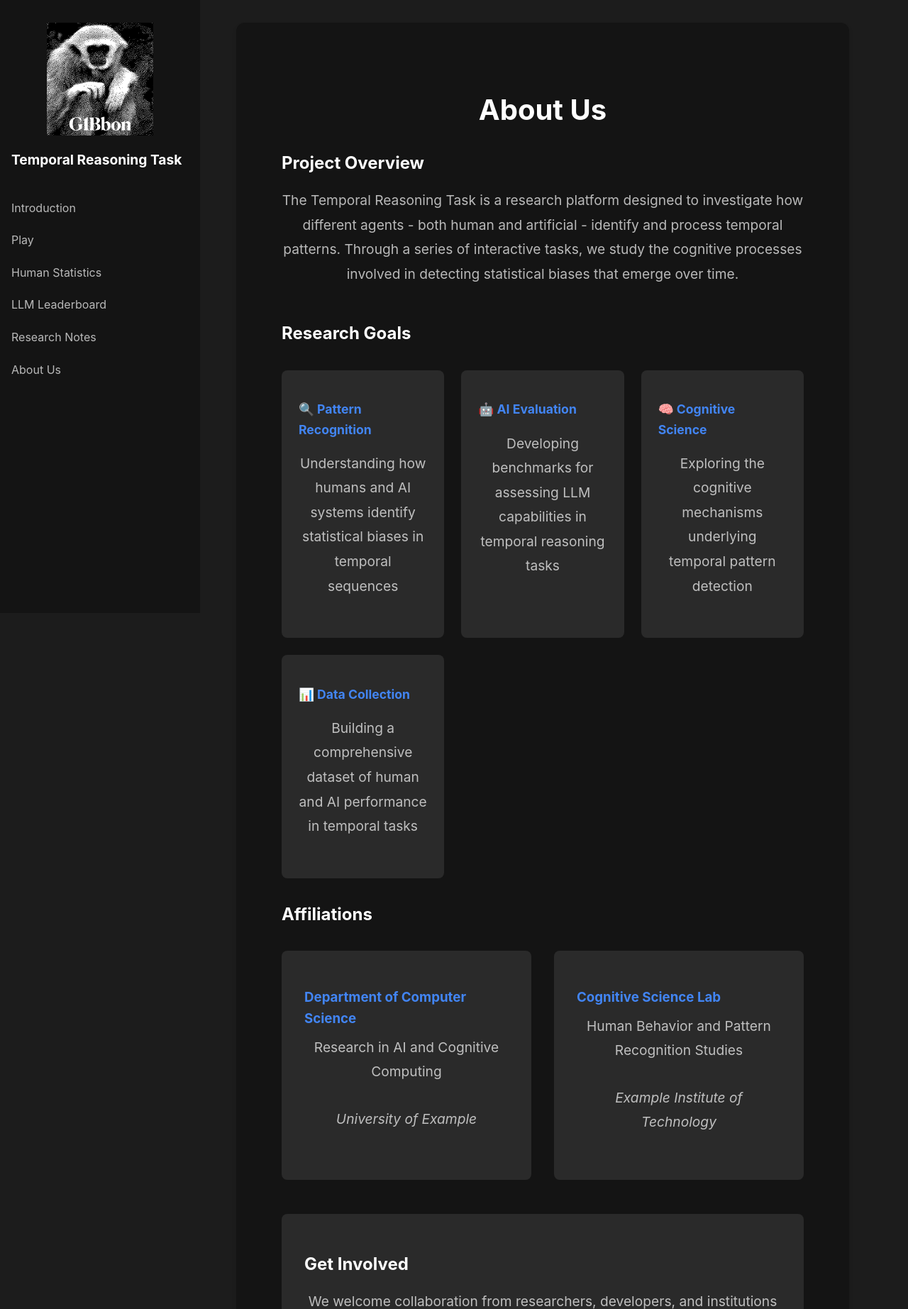
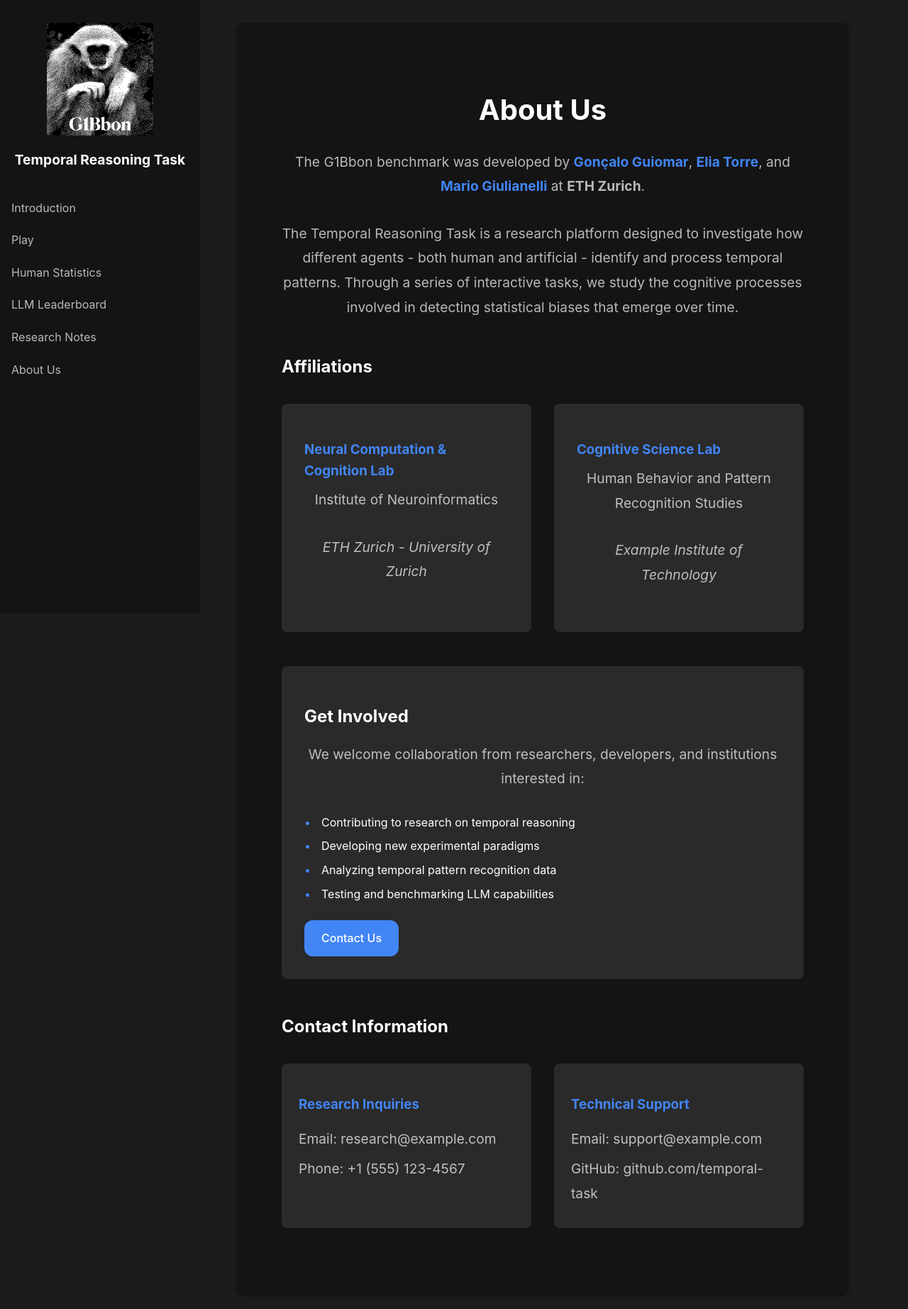
Before and after one commit to gguiomar/trt-web, a Flask app: page /about in a window 1280 px wide. Shown: the top 1845 px of the page at 71% size. After the commit the page ends 1731 px from the top, so only its background shows below. Run offline with Flask 3, Linux system fonts and the light colour scheme; some libraries are stand-ins or nearby versions.

Commit message:
Changes to Introduction & About Us

```diff
--- a/static/css/style.css
+++ b/static/css/style.css
@@ -19,6 +19,22 @@ body {
     margin: 0;
     min-height: 100vh;
     display: flex;
+}
+
+.text-section ul {
+    color: var(--text-secondary);       /* Same text color as paragraphs */
+    max-width: 800px;                     /* Same maximum width as paragraphs */
+    margin: 0 auto 2rem;                  /* Centered and with bottom margin */
+    font-size: 1.2rem;                    /* Match the font size */
+    line-height: 1.8;                     /* Match the line height */
+    text-align: left;                   /* Center the text */
+    padding-left: 20;                      /* Remove default left indentation */
+    list-style-type: disc;                /* Use bullet points */
+    list-style-position: inside;          /* Place bullets inside the text block */
+}
+
+.text-section ul li {
+    margin-bottom: 8px;                   /* Spacing between list items */
 }
 
 /* Layout styles */
@@ -49,6 +65,7 @@ body {
     font-size: 1.2rem;
     margin-bottom: 2rem;
     font-weight: bold;
+    text-align: center;
 }
 
 .sidebar-logo {
@@ -69,6 +86,15 @@ body {
 
 .sidebar-link:hover {
     color: var(--text-primary);
+}
+
+.us-section a {
+    color: var(--accent-blue);  /* Sets the link color to blue */
+    text-decoration: none;      /* Removes the default underline */
+}
+
+.us-section a:hover {
+    text-decoration: underline; /* Underline on hover for clarity */
 }
 
 /* Heading styles */
--- a/templates/about.html
+++ b/templates/about.html
@@ -4,8 +4,17 @@
 <div class="content-section">
     <h1>About Us</h1>
 
+    <div class="us-section">
+        <p>
+            The G1Bbon benchmark was developed by
+            <strong><a href="https://gguiomar.github.io" target="_blank">Gonçalo Guiomar</a></strong>,
+            <strong><a href="https://eliatorre.com" target="_blank">Elia Torre</a></strong>, and
+            <strong><a href="https://glnmario.github.io" target="_blank">Mario Giulianelli</a></strong>
+            at <strong>ETH Zurich</strong>.
+        </p>
+    </div>
+
     <div class="about-section">
-        <h2>Project Overview</h2>
         <p>
             The Temporal Reasoning Task is a research platform designed to investigate how different agents -
             both human and artificial - identify and process temporal patterns. Through a series of
@@ -14,35 +23,13 @@
         </p>
     </div>
 
-    <div class="goals-section">
-        <h2>Research Goals</h2>
-        <div class="goals-grid">
-            <div class="goal-card">
-                <h3>🔍 Pattern Recognition</h3>
-                <p>Understanding how humans and AI systems identify statistical biases in temporal sequences</p>
-            </div>
-            <div class="goal-card">
-                <h3>🤖 AI Evaluation</h3>
-                <p>Developing benchmarks for assessing LLM capabilities in temporal reasoning tasks</p>
-            </div>
-            <div class="goal-card">
-                <h3>🧠 Cognitive Science</h3>
-                <p>Exploring the cognitive mechanisms underlying temporal pattern detection</p>
-            </div>
-            <div class="goal-card">
-                <h3>📊 Data Collection</h3>
-                <p>Building a comprehensive dataset of human and AI performance in temporal tasks</p>
-            </div>
-        </div>
-    </div>
-
     <div class="affiliations-section">
         <h2>Affiliations</h2>
         <div class="affiliations-grid">
             <div class="affiliation-card">
-                <h3>Department of Computer Science</h3>
-                <p>Research in AI and Cognitive Computing</p>
-                <p class="institution">University of Example</p>
+                <h3>Neural Computation & Cognition Lab</h3>
+                <p>Institute of Neuroinformatics</p>
+                <p class="institution">ETH Zurich - University of Zurich</p>
             </div>
             <div class="affiliation-card">
                 <h3>Cognitive Science Lab</h3>
```
Also changed, not shown: templates/introduction.html (+16 -10 lines), 2 other files.
